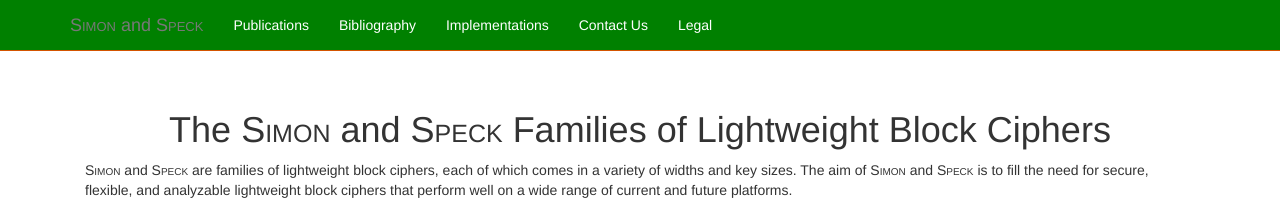
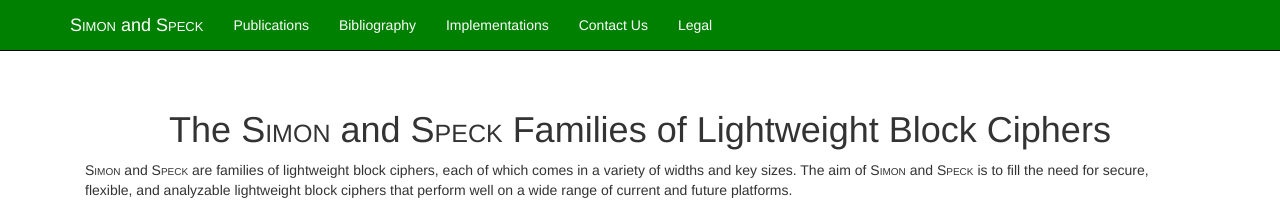
Before and after one commit to nsacyber/simon-speck, a Jekyll site: the page built from index.html, in a window 1280 px wide. Shown: the top 208 px of the page. Built offline with Jekyll 4.4.1, drawn with Linux system fonts in a browser that asks for light colours; nearby versions of some CDN libraries.

Commit message:
Adjust navbar-brand color

```diff
--- a/css/main.css
+++ b/css/main.css
@@ -8,10 +8,14 @@ body {
 
 .navbar-default {
     background-color: green;
-    border-color: #d35400;
+    border-color: black;
 }
 
 .navbar-default .navbar-nav > li > a {
+    color: white;
+}
+
+.navbar-default .navbar-brand {
     color: white;
 }
 
```
